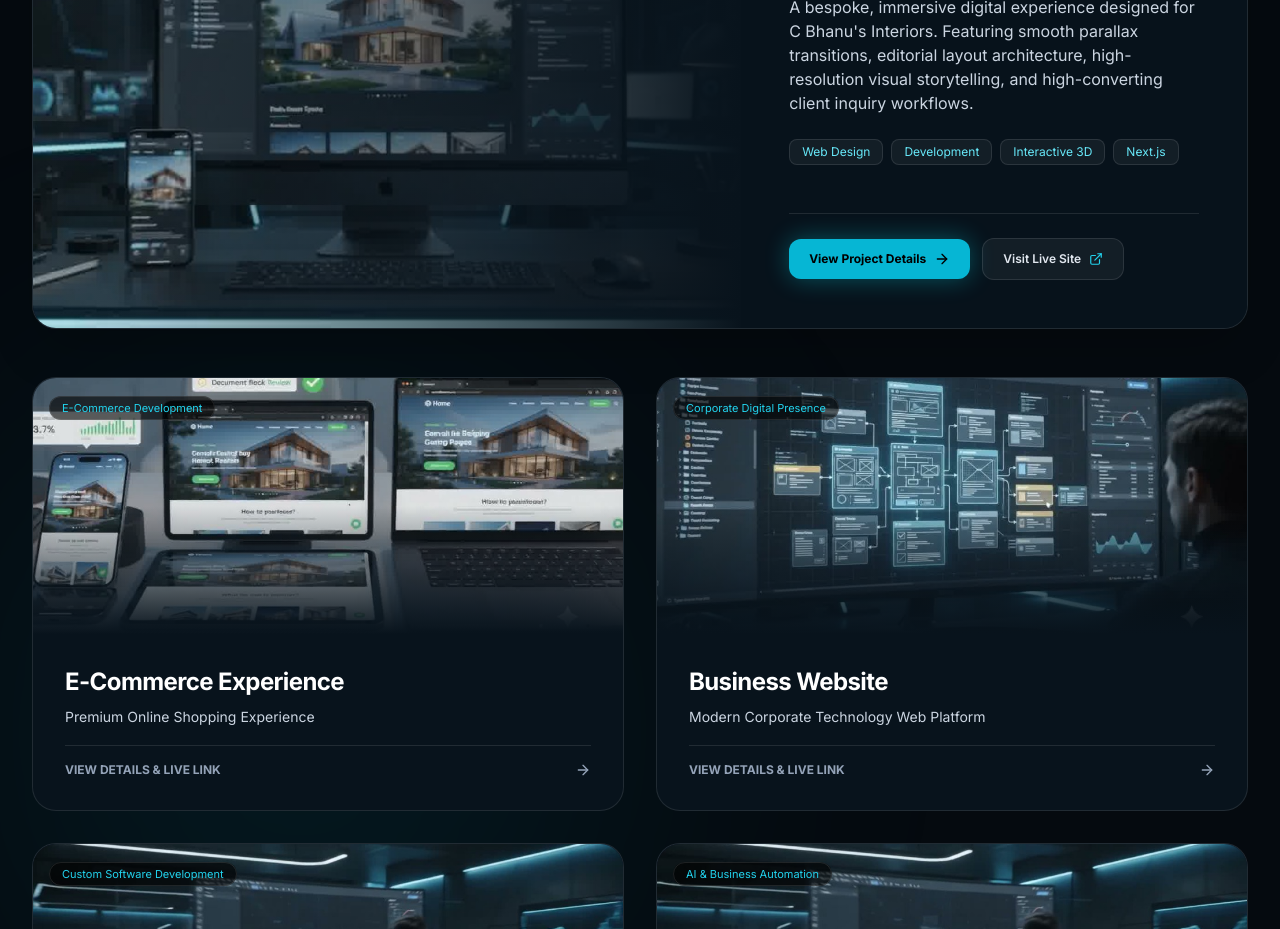
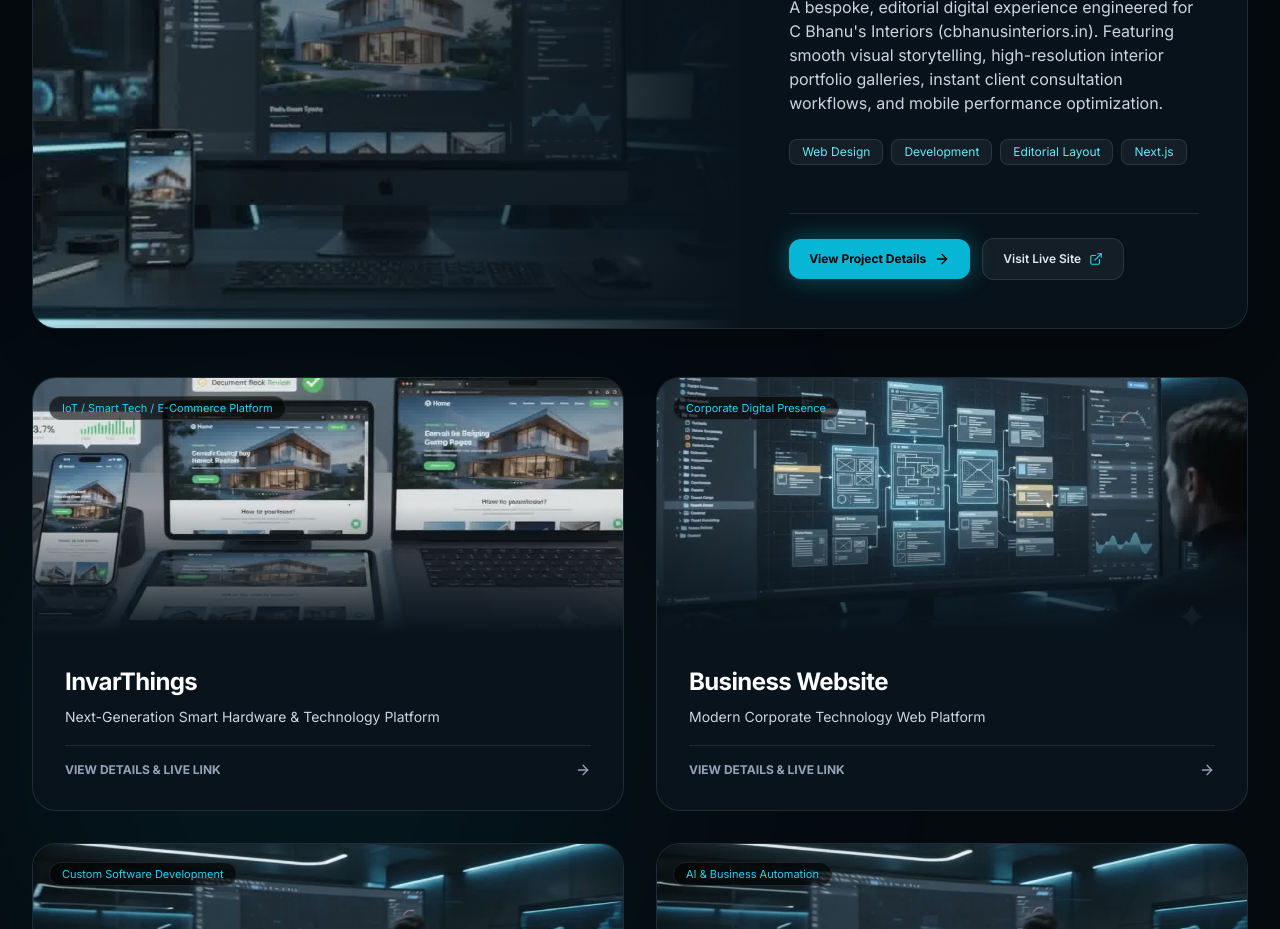
Before and after one commit to Invarsoft/invarsoft1, a Next.js app: page /projects in a window 1280 px wide. Shown: the part 940-1869 px from the top of the page. Built offline with nearby package versions, Linux system fonts and the light colour scheme.

Commit message:
Update portfolio showcase with live projects cbhanusinteriors.in and invarthings.com

```diff
--- a/src/components/FeaturedWork.tsx
+++ b/src/components/FeaturedWork.tsx
@@ -23,47 +23,49 @@
     id: 'cbhanu',
     title: "C Bhanu's Interiors",
     category: 'Web Design / Development / Digital Experience',
-    subtitle: 'High-End Luxury Interior Design Studio Website',
-    description: "A bespoke, immersive digital experience designed for C Bhanu's Interiors. Featuring smooth parallax transitions, editorial layout architecture, high-resolution visual storytelling, and high-converting client inquiry workflows.",
-    tags: ['Web Design', 'Development', 'Interactive 3D', 'Next.js'],
+    subtitle: 'High-End Luxury Interior Design Studio Platform',
+    description: "A bespoke, editorial digital experience engineered for C Bhanu's Interiors (cbhanusinteriors.in). Featuring smooth visual storytelling, high-resolution interior portfolio galleries, instant client consultation workflows, and mobile performance optimization.",
+    tags: ['Web Design', 'Development', 'Editorial Layout', 'Next.js'],
     image: '/media_1787164393235.jpg',
-    liveUrl: 'https://cbhanuinteriors.com',
+    liveUrl: 'https://cbhanusinteriors.in',
     featured: true,
     deliverables: [
-      'Custom Editorial Layout System',
-      'Sub-500ms Page Load Speeds',
+      'Custom Editorial Design System',
+      'Sub-500ms Core Web Vitals Speed',
       'Mobile-Optimized Touch Galleries',
-      'Interactive Project Showcase',
-      'Integrated WhatsApp & Direct Inquiry'
+      'Interactive Portfolio Showcase',
+      'Integrated WhatsApp & Direct Consultation'
     ],
     servicesProvided: [
-      'Bespoke Editorial Web Design',
-      'Interactive 3D Showroom Gallery',
+      'Bespoke Luxury Editorial Web Design',
+      'Interactive Interior Portfolio Showcase',
       'WhatsApp Instant Client Lead Booking',
       'Next.js 14 Speed Optimization',
-      'Sanity CMS Content Management'
+      'Sanity / Headless CMS Content Control'
     ]
   },
   {
-    id: 'ecommerce',
-    title: 'E-Commerce Experience',
-    category: 'E-Commerce Development',
-    subtitle: 'Premium Online Shopping Experience',
-    description: 'High-performance digital storefront engineered for high conversion rates, instant filter states, seamless checkout integration, and custom headless commerce architecture.',
-    tags: ['Shopify Custom', 'Next.js Commerce', 'UI/UX', 'Stripe'],
+    id: 'invarthings',
+    title: 'InvarThings',
+    category: 'IoT / Smart Tech / E-Commerce Platform',
+    subtitle: 'Next-Generation Smart Hardware & Technology Platform',
+    description: 'A cutting-edge technology and smart solutions platform built for InvarThings (invarthings.com). Designed for seamless product exploration, high-throughput e-commerce transactions, automated inventory management, and intuitive user experiences.',
+    tags: ['E-Commerce', 'Smart Tech', 'Next.js', 'Stripe API'],
     image: '/media_1787164387436.jpg',
-    liveUrl: 'https://invarsoft1-dnsa.vercel.app/websites',
+    liveUrl: 'https://invarthings.com',
     deliverables: [
-      'Custom Product Configurator',
-      'Sub-Second Checkout Flow',
-      'Inventory API Synchronization',
-      'SEO & Speed Optimization'
+      'High-Speed E-Commerce Architecture',
+      'Sub-Second Checkout Flow Integration',
+      'Real-Time Product API & Inventory Sync',
+      'Mobile-First Shopping Experience',
+      'Global Payment Gateway Setup'
     ],
     servicesProvided: [
-      'Headless Shopify Storefront',
-      'Sub-Second Checkout Flow Integration',
-      'Stripe & Global Payment Rails',
-      'Automated Inventory Synchronization'
+      'Custom E-Commerce Platform Architecture',
+      'Headless Product Configurator',
+      'Stripe & Global Payment Gateway Setup',
+      'Automated Inventory Synchronization',
+      'High-Speed Cloud Hosting & CDN'
     ]
   },
   {
```
